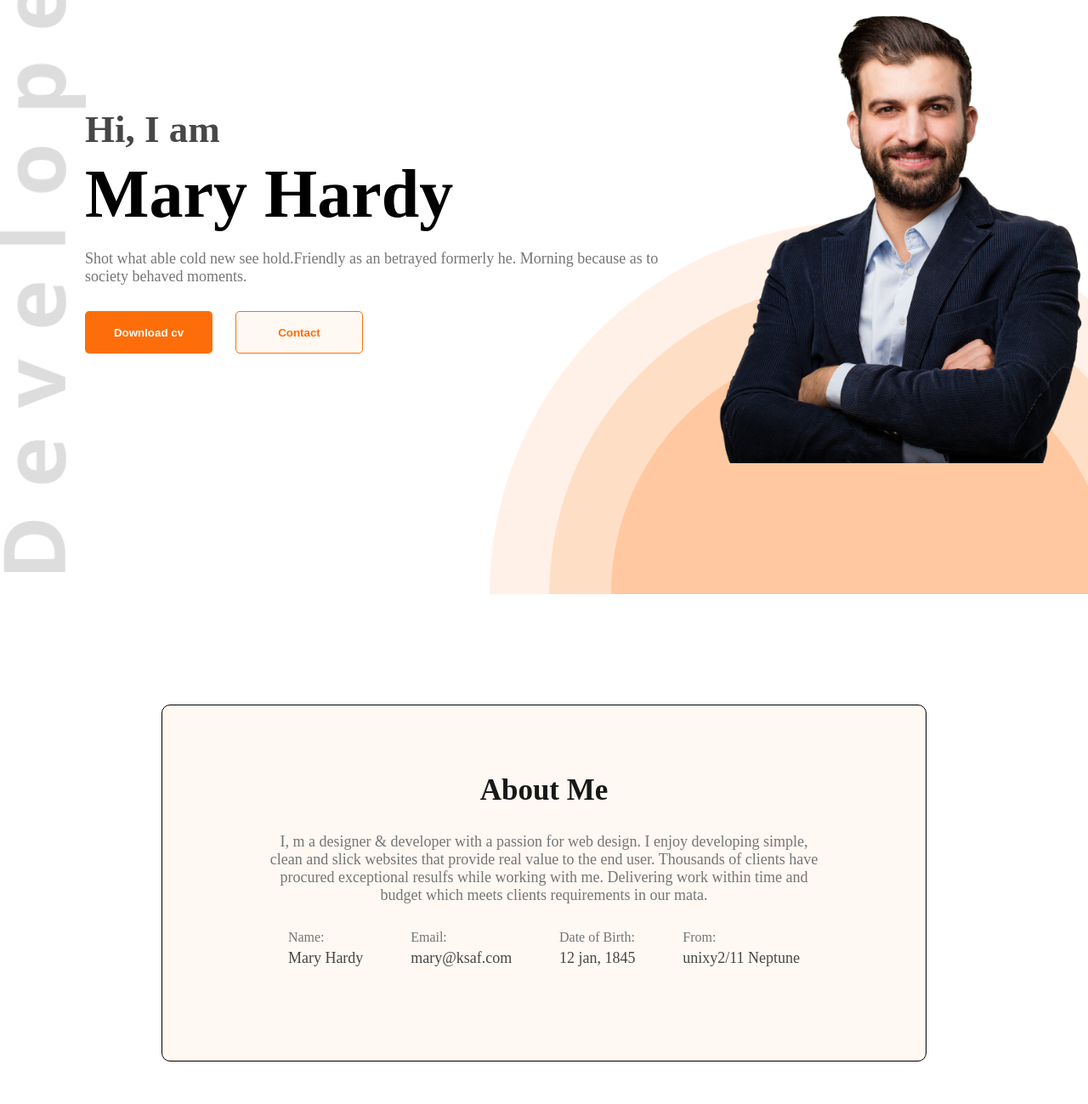
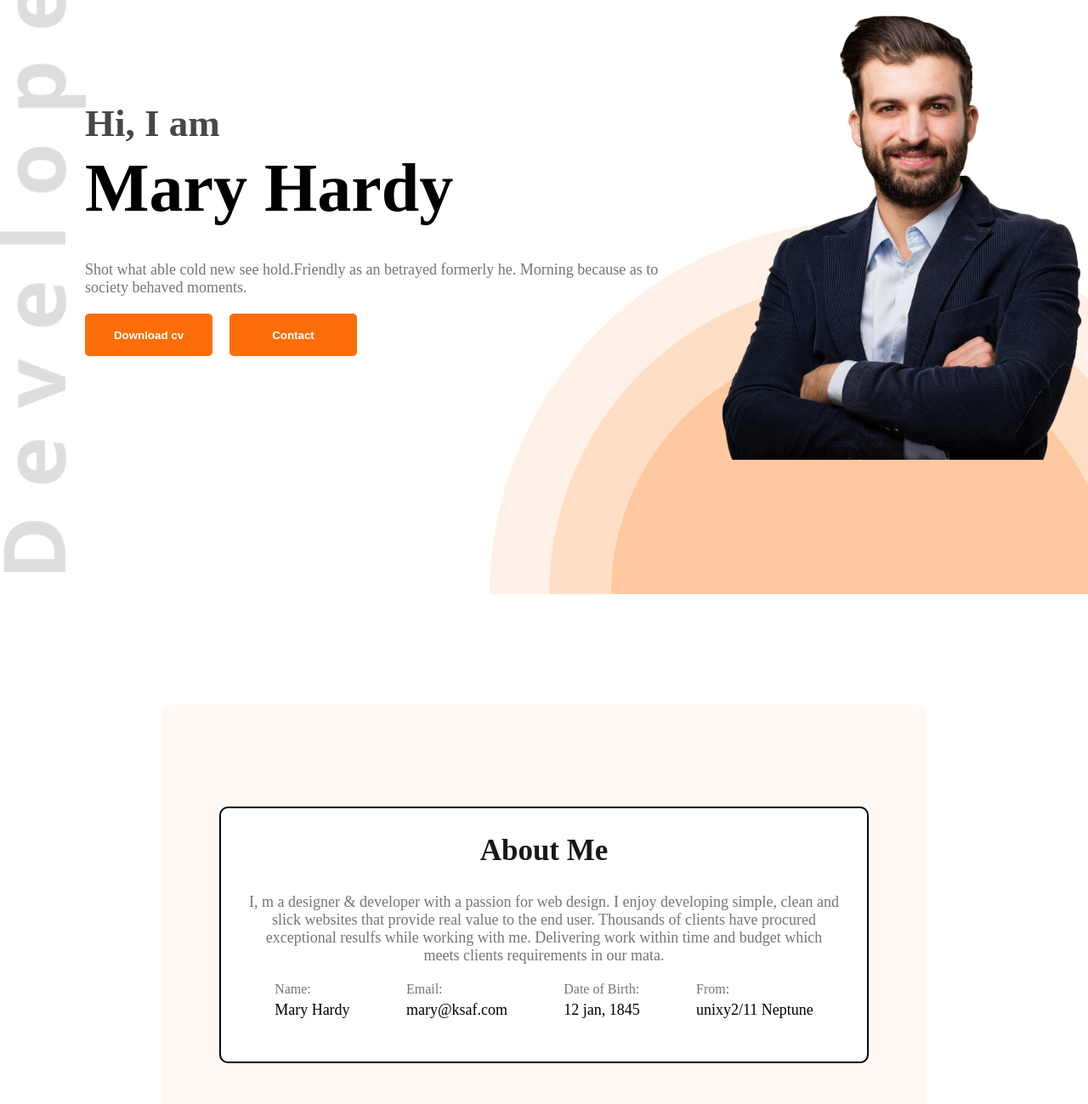
Before and after one commit to rakibhossain2025/my-portfolio, a plain HTML site: page index.html in a window 1280 px wide. Shown: the part 101-1400 px from the top of the page at 85% size. Drawn offline with Linux system fonts and the light colour scheme.

Commit message:
final edition

```diff
--- a/index.html
+++ b/index.html
@@ -19,19 +19,21 @@
     <div class="banner">
       <div class="banner-contant">
         <h3 class="greeting-text">Hi, I  am</h3>
-        <h2 class="name">Mary Hardy</h2>
-        <p class="about common-descrive-text">Shot what able cold new see hold.Friendly as an betrayed formerly he. Morning because as to society behaved moments.</p>
+        <h2 class="name-mary">Mary Hardy</h2>
+        <p class="about-description">Shot what able cold new see hold.Friendly as an betrayed formerly he. Morning because as to society behaved moments.</p>
         <div class="bth-div">
         <button class="common-btn extra">Download cv</button>
         <button class="common-btn style">Contact</button></div>
       </div>
-      <img class="img-div" src="images/hardy.png" alt="">
+      <img class="img-problem" src="images/hardy.png" alt="">
     </div>
   </header>
   <section class="about-section">
+  <div class="box-coonte">
      <div class="about-tietle">
       <h3 class="h3-about">About Me</h3>
       <p class="common-descrive-text describe">I, m a designer & developer with a passion for web design. I enjoy developing simple, clean and slick websites that provide real value to the end user. Thousands of clients have procured exceptional resulfs while working with me. Delivering work within time and budget which meets clients requirements in our mata.</p>
+    </div>
     <div class="about-item">
       <div class="about-items">
         <p class="about-title">Name:</p>
@@ -50,7 +52,9 @@
         <p class="about-describe">unixy2/11 Neptune</p>
       </div>
     </div>
+  </div>
     </section>
+
     <!-- what i do  -->
      <section class="skills">
       <h3 class="section-title">What i do</h3>
--- a/style.css
+++ b/style.css
@@ -42,7 +42,6 @@ nav h1{
 nav ul {
   display: flex;
   gap: 20px;
-  /* margin-top: 40px; */
   align-items: center;
 }
 nav ul li{
@@ -53,69 +52,63 @@ nav ul li a{
   font-size: 20px;
   color: #474747;
 }
-/* banner styles*/
+/* new banner style  */
 .banner{
   display: flex;
   align-items: center;
-  justify-content: space-between;
+}
+.greeting-text{
+  font-size: 45px;
+  font-weight: 600;
+  color: #474747;
+}
+.name-mary{
+  font-size: 80px;
+  font-weight: bold;
+  margin: 5px 0px 20px 0px;
+}
+.about-description{
+  font-size: 18px;
+  color: #757575;
+  padding: 20px 0;
+}
+.banner .img-problem{
+  width: 470px;
+  margin-bottom: 0px;
 }
 .banner-contant{
   margin-left: 100px;
 }
-.greeting-text{
-  font-size: 45px;
-  color: #474747;
+.bth-div{
+  display: flex;
+ gap: 20px;
 }
-.name{
-  font-size: 80px;
-  margin: 5px 0px 20px 0px;
-}
-.about{
-  margin-bottom: 30px;
-}
-.img-div{
-  width: 580px;
-  height: 548px;
-}
-.style{
-  border: 1px solid #FD6E0A;
-  background-color: #FFF8F3;
-  color: #FD6E0A;
-}
-.extra{
- margin-right: 23px;
-}
-/* abot style
-.section_title{
-  margin-bottom: 30px;
-  font-size: 35px;
-  font-weight: bold;
-}
-.about-title{
-  font-weight: 600;
-  color: #757575;
-  margin-top: 30px;
-}
-.about-item{
-  display: flex;
-  justify-content: space-around;
-} */
+/* about style  */
 
 .about-section{
   margin: 130px auto;
   width: 900px;
   border-radius: 10px;
   background-color: #FFF8F3;
+  display: flex;
+  justify-content: center;
+  align-items: center;
 
 }
 .about-item{
   display: flex;
-  padding: 30px 0;
+  padding: 20px 0;
   justify-content: space-around;
 }
 .about-tietle{
-  border: 1px solid #000000;
-  padding: 80px 120px;
+  border-radius: 10px;
+  width: 700px;
+}
+.box-coonte{
+  background-color: #ffffff;
+  padding: 30px;
+  margin: 120px 150px;
+  border: 2px solid rgb(0, 0, 0);
   border-radius: 10px;
 }
 .h3-about{
@@ -132,11 +125,11 @@ padding-bottom: 5px;
 }
 .about-describe{
   font-size: 18px;
-  color: #474747;
+  color: #000000;
 }
-.about-bg{
+/* .about-bg{
   background-color: #FFF8F3;
-}
+} */
 .describe{
   font-size: 18px;
   text-align: center;
```
Lines whose indentation alone changed are shown as unchanged.
